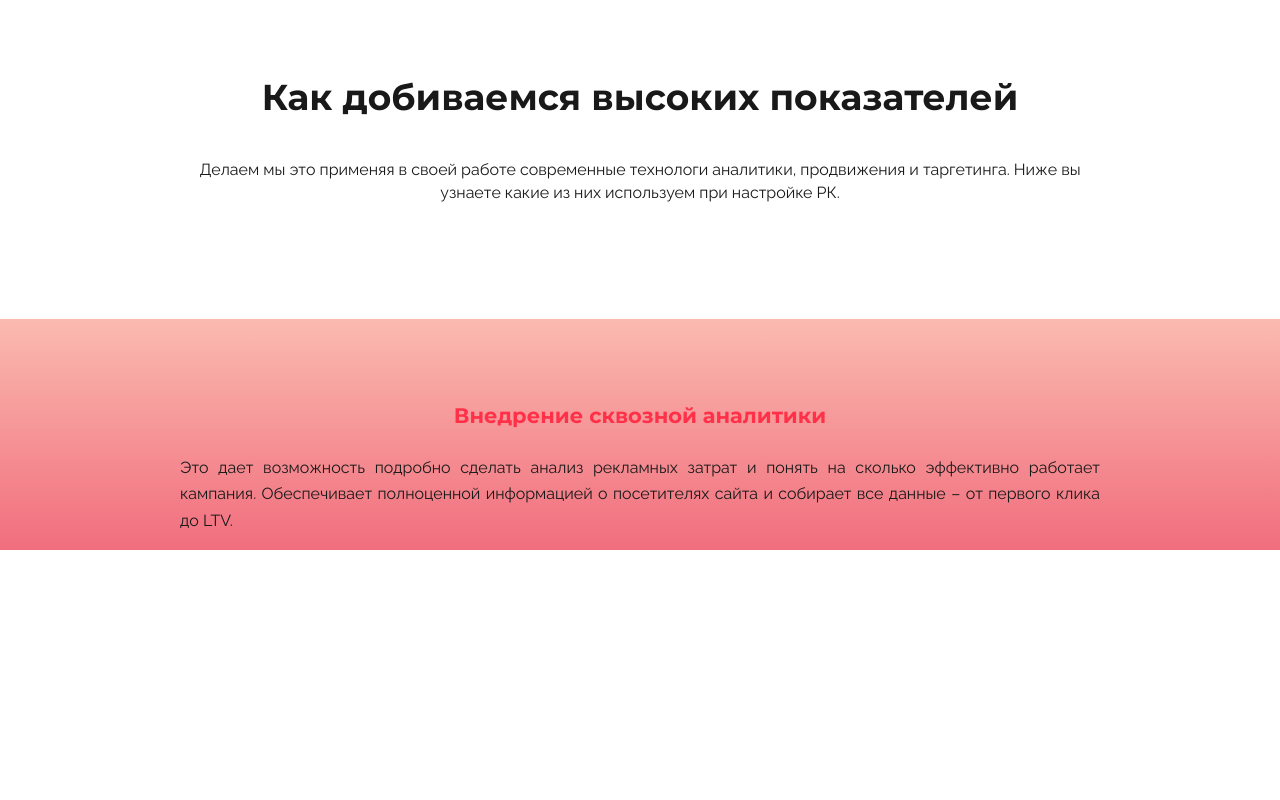
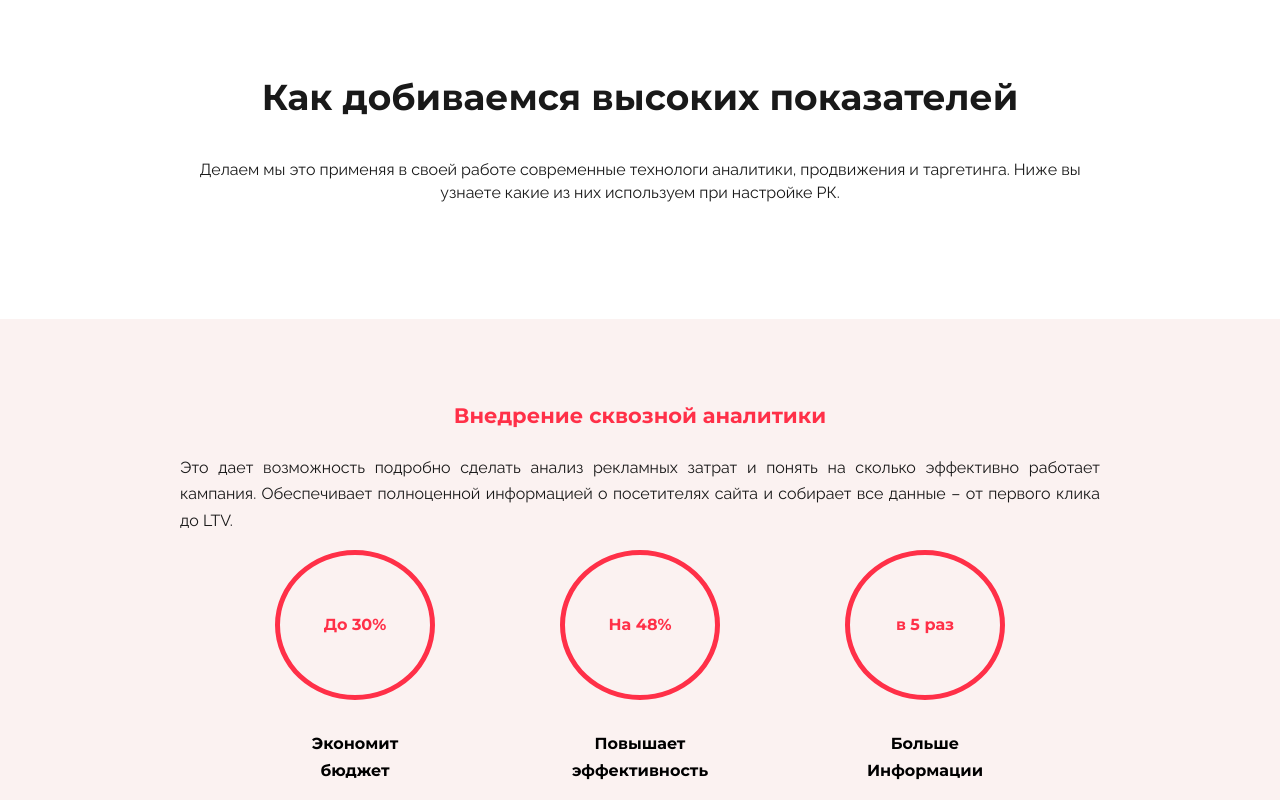
Before and after one commit to zinovyevaleks/TLSmedia_case_target, a website: page app/index.html in a window 1280 px wide. Shown: the part 3713-4513 px from the top of the page. Before the commit the page ends 4263 px from the top, so only its background shows below. Drawn offline with Linux system fonts and the light colour scheme; a web font is replaced by a local one.

Commit message:
секция "аналитика" (частично)

```diff
--- a/app/index.html
+++ b/app/index.html
@@ -180,7 +180,20 @@
 					<p>Это дает возможность подробно сделать анализ рекламных затрат и понять на сколько эффективно работает кампания. Обеспечивает полноценной информацией о посетителях сайта и собирает все данные – от первого клика до LTV.</p>
 				</div>
 			</div>
-		</div>
+			<div class="row">
+				<div class="col-2 offset-2 text-center">
+					<div class="circle">До 30%</div>
+					<p class="circle-description">Экономит бюджет</p>
+				</div>
+				<div class="col-2 offset-1 text-center">
+					<div class="circle">На 48%</div>
+					<p class="circle-description">Повышает эффективность</p>
+				</div>
+				<div class="col-2 offset-1 text-center">
+					<div class="circle">в 5 раз</div>
+					<p class="circle-description">Больше Информации</p>
+				</div>
+			</div>
 	</section>
 	<script src="js/scripts.min.js"></script>
 
--- a/app/scss/_analytics.scss
+++ b/app/scss/_analytics.scss
@@ -1,9 +1,5 @@
 .analytics {
-    background: -webkit-linear-gradient(90deg, #eb3349b6 0%, #f45c436b 100%);
-    background: -moz-linear-gradient(90deg, #eb3349b6 0%, #f45c436b 100%);
-    background: -o-linear-gradient(90deg, #eb3349b6 0%, #f45c436b 100%);
-    background: -ms-linear-gradient(90deg, #eb3349b6 0%, #f45c436b 100%);
-    background: linear-gradient(0deg, #eb3349b6 0%, #f45c436b 100%);
+    background-color: #FBF2F1;
 
     h3 {
         font-family: 'Montserrat', sans-serif;
@@ -17,4 +13,27 @@
     p {
         text-align: justify;
     }
+
+    .circle {
+        display: flex;
+        align-items: center;
+        justify-content: center;
+        font-family: 'Montserrat', sans-serif;
+        color: #ff3048;
+        font-size: 16px;
+        font-weight: 700;
+        border-radius: 50%;
+        border-width: 5px;
+        border-style: solid;
+        height: 150px;
+
+        &-description {
+            text-align: center;
+            font-family: 'Montserrat', sans-serif;
+            color: #000000;
+            font-weight: 700;
+            text-align: center;
+            margin-top: 31px;
+        }
+    }
 }
```
Also changed, not shown: app/css/main.min.css.
